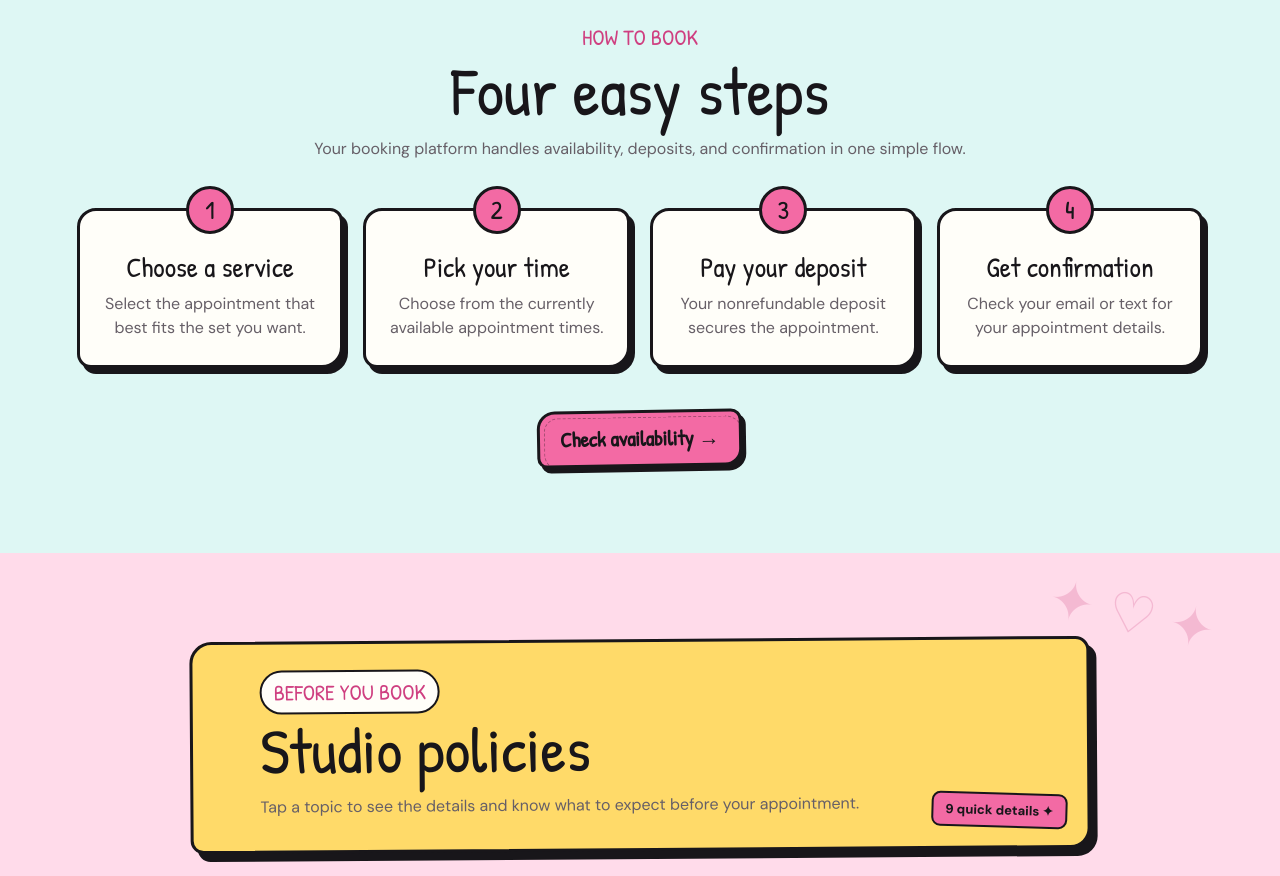
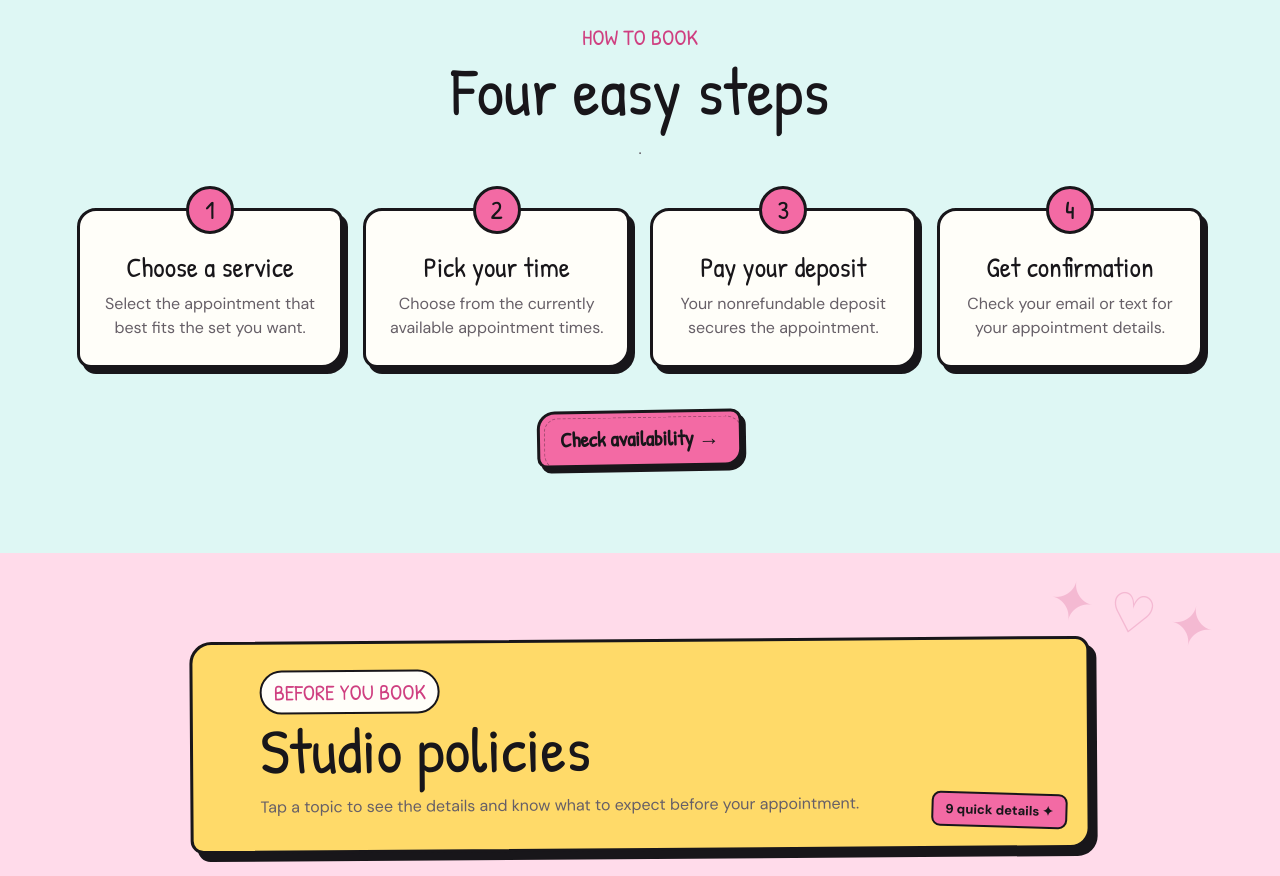
Before and after one commit to OneofMike/Nails, a plain HTML site: page index.html in a window 1280 px wide. Shown: the part 3680-4556 px from the top of the page. Drawn offline with Linux system fonts and the light colour scheme.

Commit message:
Modify booking section text in index.html
Updated the booking section text to remove the sentence about the booking platform.

```diff
--- a/index.html
+++ b/index.html
@@ -107,7 +107,7 @@
   </div>
 </section>
 
-  <section class="section booking"><div class="wrap"><div class="section-heading"><small>HOW TO BOOK</small><h2>Four easy steps</h2><p>Your booking platform handles availability, deposits, and confirmation in one simple flow.</p></div>
+  <section class="section booking"><div class="wrap"><div class="section-heading"><small>HOW TO BOOK</small><h2>Four easy steps</h2><p>.</p></div>
     <div class="steps"><article class="step"><div class="num">1</div><h3>Choose a service</h3><p>Select the appointment that best fits the set you want.</p></article><article class="step"><div class="num">2</div><h3>Pick your time</h3><p>Choose from the currently available appointment times.</p></article><article class="step"><div class="num">3</div><h3>Pay your deposit</h3><p>Your nonrefundable deposit secures the appointment.</p></article><article class="step"><div class="num">4</div><h3>Get confirmation</h3><p>Check your email or text for your appointment details.</p></article></div>
     <div class="center"><a class="sketch-btn" href="#book">Check availability →</a></div>
   </div></section>
```
